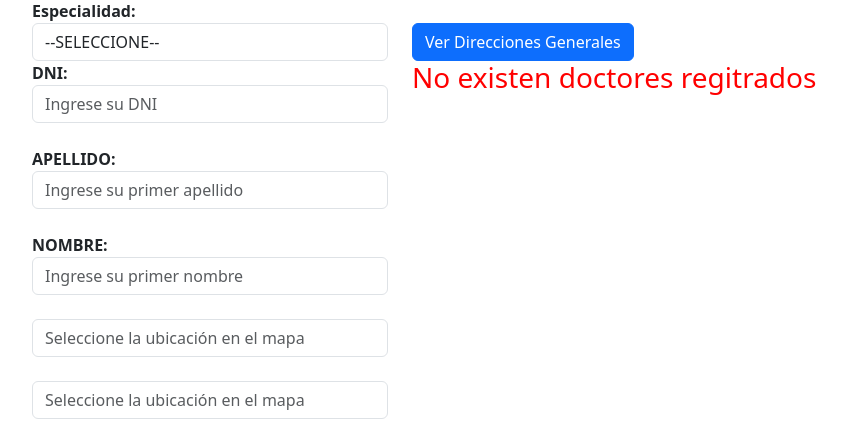
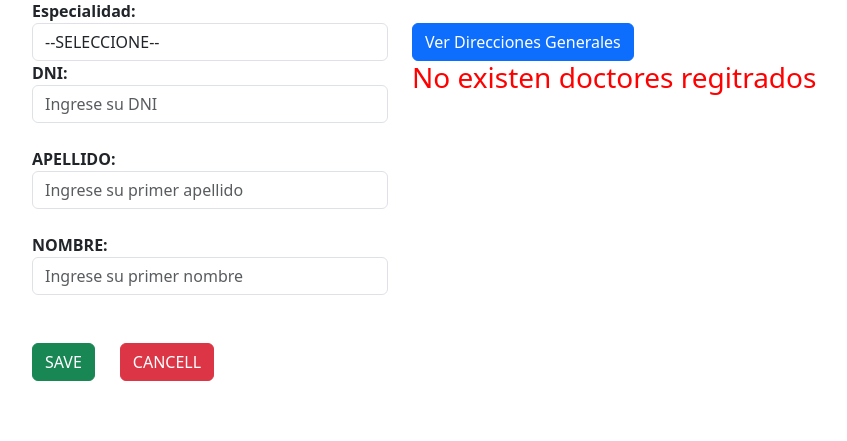
Before and after one commit to CristianAlma/ConciertoCod, a CodeIgniter app: page /docto24/index.php/doctores/index in a window 1280 px wide. Shown: the part 123-564 px from the top of the page, without its empty margins (50-897 px from the left). Run offline with CodeIgniter, Linux system fonts and the light colour scheme; data that the repository does not hold is empty; some libraries are stand-ins or nearby versions.

Commit message:
Correciones V6 l

```diff
--- a/application/controllers/Doctores.php
+++ b/application/controllers/Doctores.php
@@ -30,8 +30,7 @@
                 'dni_doc_ca'=>$this->input->post('dni_doc_ca'),
                 'apellido_doc_ca'=>$this->input->post('apellido_doc_ca'),
                 'nombre_doc_ca'=>$this->input->post('nombre_doc_ca'),
-                'latitud_doc_ca'=>$this->input->post('latitud_doc_ca'),
-                'longitud_doc_ca'=>$this->input->post('longitud_doc_ca')
+
             );
             //print_r($datos);
             $this->Doctor->insertar($datos);
--- a/application/models/Doctor.php
+++ b/application/models/Doctor.php
@@ -36,12 +36,7 @@
             }
         }
 
-        //Consultar los datos de las clinicas
-        public function visualizarDoctores() {
-			$this->db->select('latitud_doc_ca, longitud_doc_ca, nombre_doc_ca, id_doc_ca');
-			$consulta = $this->db->get('doctor');
-			return $consulta->result();
-		}
+
 
     }//Cierre de la clase
 
--- a/application/models/Hospital.php
+++ b/application/models/Hospital.php
@@ -38,7 +38,6 @@
 
 
 
-
     }//Cierre de la clase
 
 ?>
--- a/application/views/Doctores/index.php
+++ b/application/views/Doctores/index.php
@@ -8,9 +8,9 @@
                 <label for=""><b>Especialidad:</b></label>
                 <select name="especialidad_doc_ca" id="especialidad_doc_ca" class="form-control" required>
                     <option value="">--SELECCIONE--</option>
-                    <option value="GENERAL">LOCOS</option>
-                    <option value="ODONTOLOGIA">LOS TRISTES</option>
-                    <option value="PEDIATRA">LOS JOYAS</option>
+                    <option value="GENERAL">GENERAL</option>
+                    <option value="ODONTOLOGIA">ODONTOLOGIA</option>
+                    <option value="PEDIATRA">PEDIATRA</option>
                 </select>
 
 
@@ -24,15 +24,11 @@
                 <input type="text" name="nombre_doc_ca" id="nombre_doc_ca"
                 placeholder="Ingrese su primer nombre" class="form-control"><br>
 
-                <input type="text" name="latitud_doc_ca" id="latitud_doc_ca"
-                placeholder="Seleccione la ubicación en el mapa" class="form-control" readonly><br>
-                <input type="text" name="longitud_doc_ca" id="longitud_doc_ca"
-                placeholder="Seleccione la ubicación en el mapa" class="form-control" readonly><br>
-                <div id="mapa-direccion" style="border: 1px solid black; width:100%;height:250px"></div>
+
                 <br>
-                <button class="btn btn-success" type="submit">GUARDAR</button>
+                <button class="btn btn-success" type="submit">SAVE</button>
                 &nbsp;&nbsp;&nbsp;&nbsp;
-                <button class="btn btn-danger" type="reset">CANCELAR</button>
+                <button class="btn btn-danger" type="reset">CANCELL</button>
             </form>
         </div>
         <div class="col-md-8">
@@ -64,7 +60,7 @@
                             <td class="text-center"><?php echo $doctorTemporal->apellido_doc_ca; ?></td>
                             <td class="text-center"><?php echo $doctorTemporal->nombre_doc_ca; ?></td>
                             <td class="text-center">
-                            <a href="<?php echo site_url('Doctores/graficarDireccion'); ?>/<?php echo $doctorTemporal->id_doc_ca; ?>" class="btn btn-primary" target="_blank">Ver Dirección</a>
+
                                 <a href="#" class="btn btn-warning">Editar</a>
                                 <a href="<?php echo site_url('Doctores/eliminar'); ?>/<?php echo $doctorTemporal->id_doc_ca; ?>" class="btn btn-danger" onclick="return confirm('Esta seguro?');">Eliminar</a>
                             </td>
@@ -87,38 +83,3 @@
 </div>
 
 <br><br>
-
-<script>
-    function initMap(){
-        var coordenadaCentral=new google.maps.LatLng(-0.15949984853868873, -78.492520003779);
-        var mapa1= new google.maps.Map(
-            document.getElementById('mapa-direccion'),
-            {
-                center: coordenadaCentral,
-                zoom: 10,
-                mapTypeId:google.maps.MapTypeId.ROADMAP
-            }
-        );
-
-        var marcardor=new google.maps.Marker({
-            position:coordenadaCentral,
-            map:mapa1,
-            tittle:'Seleccione la dirección',
-            draggable:true
-        });
-
-        google.maps.event.addListener(
-            marcardor,
-            'dragend',
-            function(event){
-                var latitud = this.getPosition().lat();
-                var longitud = this.getPosition().lng();
-                //alert(latitud + "---- " + longitud)//Prueba
-                document.getElementById('latitud_doc_ca').value=latitud;
-                document.getElementById('longitud_doc_ca').value=longitud;
-
-            }
-        );
-
-    }
-</script>
```
Also changed, not shown: application/views/Doctores/vistaGeneral.php (+0 -23 lines).
